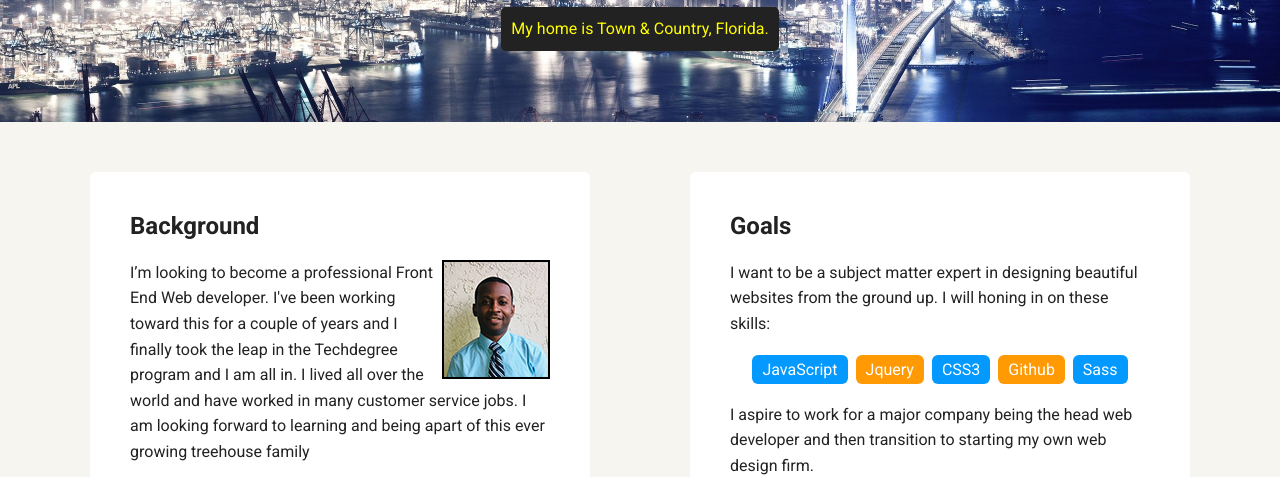
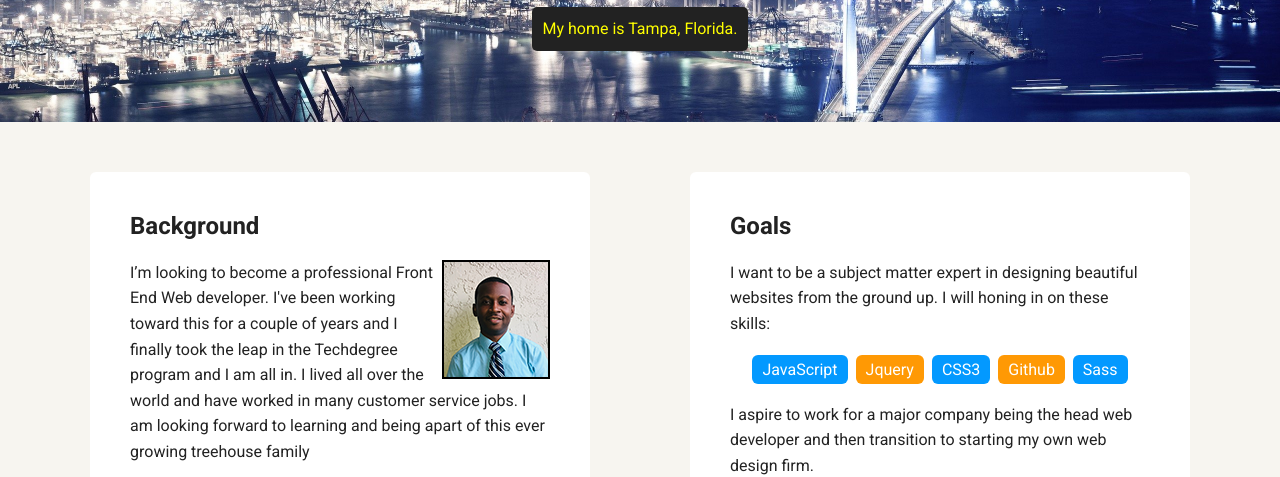
Before and after one commit to BrianJ-27/project1a-bj, a plain HTML site: page index.html in a window 1280 px wide. Shown: the part 348-825 px from the top of the page. Drawn offline with Linux system fonts and the light colour scheme; a web font is replaced by a local one.

Commit message:
Changed info in under tag location

```diff
--- a/index.html
+++ b/index.html
@@ -19,7 +19,7 @@
     <header>
       <img src="images/project1-image.png" alt="Brian and Allison" class="profile-image">
       <h1 class="tag name">Hello, I’m Brian.</h1>
-      <p class="tag location">My home is Town & Country, Florida.</p>
+      <p class="tag location">My home is Tampa, Florida.</p>
     </header>
 
     <main class="flex">
```
